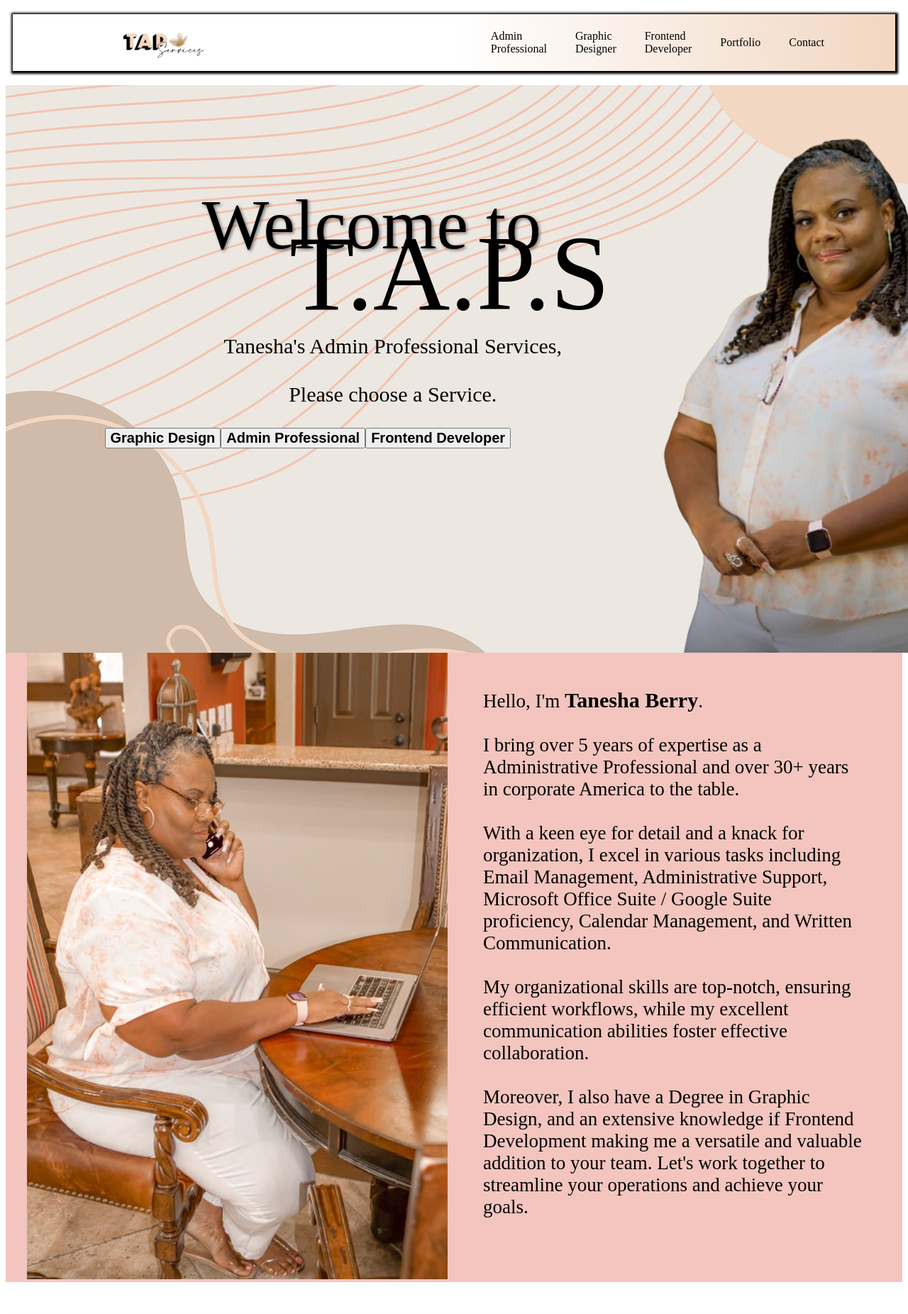
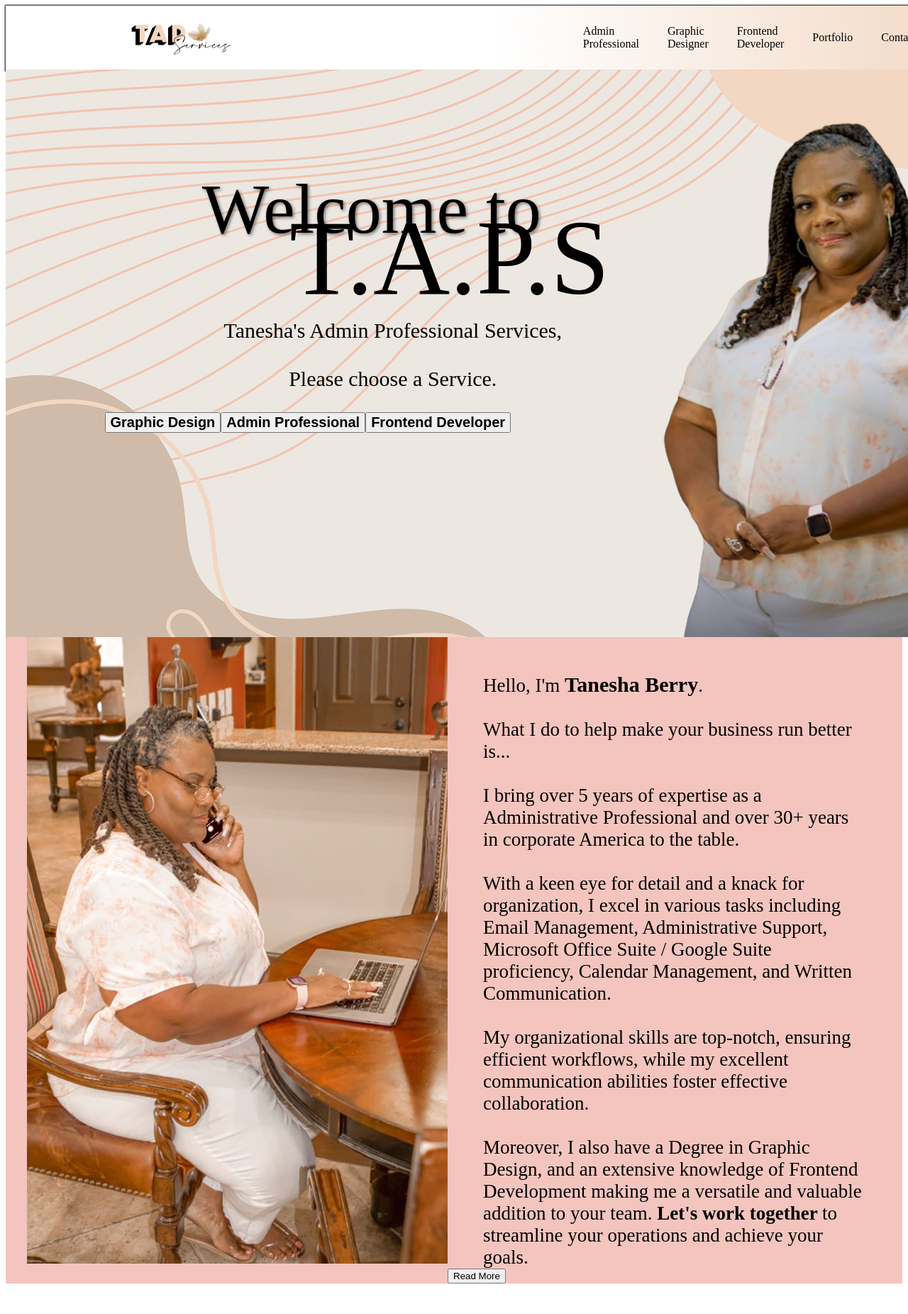
Before and after one commit to tberry825/portfolio2024, a React (Vite) app: page / in a window 1280 px wide. Shown: the top 1852 px of the page at 71% size. Built offline with nearby package versions, Linux system fonts and the light colour scheme.

Commit message:
fixing some code

```diff
--- a/src/App.css
+++ b/src/App.css
@@ -12,21 +12,25 @@
 .navContainer {
   background: linear-gradient(to right, #ffffff,#ffffff,#f2d7c2);
   display: flex;
-  justify-content: space-between;
+  justify-content: space-evenly;
   align-items: center;
-  height: 60px;
-  box-shadow: 1px 1px 3px 3px;
-  padding: 10px 60px;
-  margin: 20px 10px;
-  /* margin-top: 20px; */
+  height: 80px;
+  box-shadow: 1px 1px 2px 2px;
+  padding: 5px 60px;
+  margin: auto;
+  width: 100%;
 }
 
 .navLink {
   display: flex;
-  justify-content: center;
+  justify-content: space-between;
   align-items: center;
   height: 60px;
   /* box-shadow: 1px 1px 3px 3px; */
+}
+
+.navLink :hover {
+  color:#eb7b3a
 }
 
 .NavLogoLink img {
--- a/src/Components/NavBar.jsx
+++ b/src/Components/NavBar.jsx
@@ -9,7 +9,7 @@ function NavBar() {
           <div className="NavLogoLink">
             <Link to="/">
               <img src="src/assets/TapLogo2024.png" alt="Logo" className="logo" />
-              {/* <img src="src/assets/Logo2.png" alt="Logo" className="logo" />           */}
+              {/*<img src="src/assets/Logo2.png" alt="Logo" className="logo" />*/}
             </Link>
           </div>
           <div className="navLink">
--- a/src/Pages/Home.jsx
+++ b/src/Pages/Home.jsx
@@ -36,22 +36,23 @@ function Home() {
         </div>
       </section>
       <section className="introductionHero">
-        <div>
+        <div className="imageContainer">
           <img
             className="leftSideHeroImage"
             src={meportfolioIntro}
             alt="my pic"
           />
         </div>
-        <div>
+        <div className="textContainer">
           <p className="introText">
             Hello, I'm{" "}
             <span className="spanIntroText">
               <strong>Tanesha Berry</strong>
             </span>
             .<br />
-            <br /> I bring over 5 years of expertise as a Administrative
-            Professional and over 30+ years in corporate America to the table.{" "}
+            <br /> What I do to help make your business run better is... <br />
+            <br />I bring over 5 years of expertise as a Administrative
+            Professional and over 30+ years in corporate America to the table.
             <br />
             <br />
             With a keen eye for detail and a knack for organization, I excel in
@@ -64,11 +65,15 @@ function Home() {
             effective collaboration. <br />
             <br />
             Moreover, I also have a Degree in Graphic Design, and an extensive
-            knowledge if Frontend Development making me a versatile and valuable
-            addition to your team. Let's work together to streamline your
+            knowledge of Frontend Development making me a versatile and valuable
+            addition to your team. <strong>Let's work together </strong>to streamline your
             operations and achieve your goals.
           </p>
+          <button>Read More</button>
         </div>
+      </section>
+      <section>
+
       </section>
       <Footer />
     </>
```
Also changed, not shown: src/Components/CardFlip.jsx (added, +11 -0 lines).
